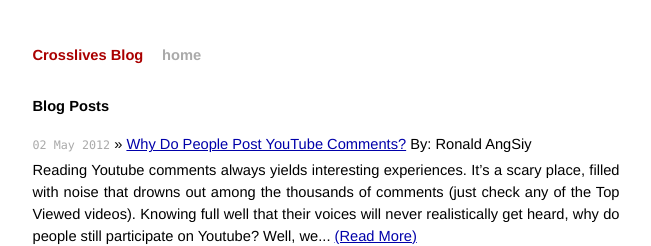
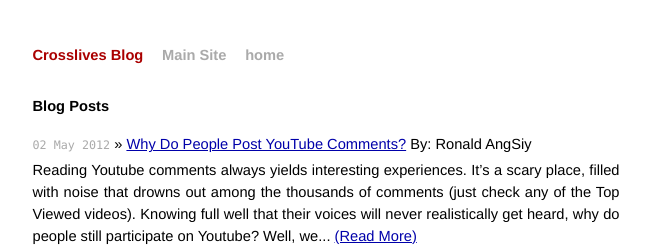
Before and after one commit to negativetwelve/crosslives-blog, a Jekyll site: the page built from index.html, in a window 1280 px wide. Shown: the top 246 px of the page, without its empty margins (314-965 px from the left). Built offline with Jekyll 4.4.1, drawn with Linux system fonts in a browser that asks for light colours; Markdown is read by kramdown in place of the engine named in the settings; the list of posts is cut into pages by our own code.

Commit message:
added main site to top header

```diff
--- a/_layouts/default.html
+++ b/_layouts/default.html
@@ -27,6 +27,7 @@ var WRInitTime=(new Date()).getTime();
 <div class="site">
   <div class="title">
     <a href="/">Crosslives Blog</a>
+    <a class="extra" href="http://crosslives.com">Main Site</a>
     <a class="extra" href="/">home</a>
   </div>
 
```
